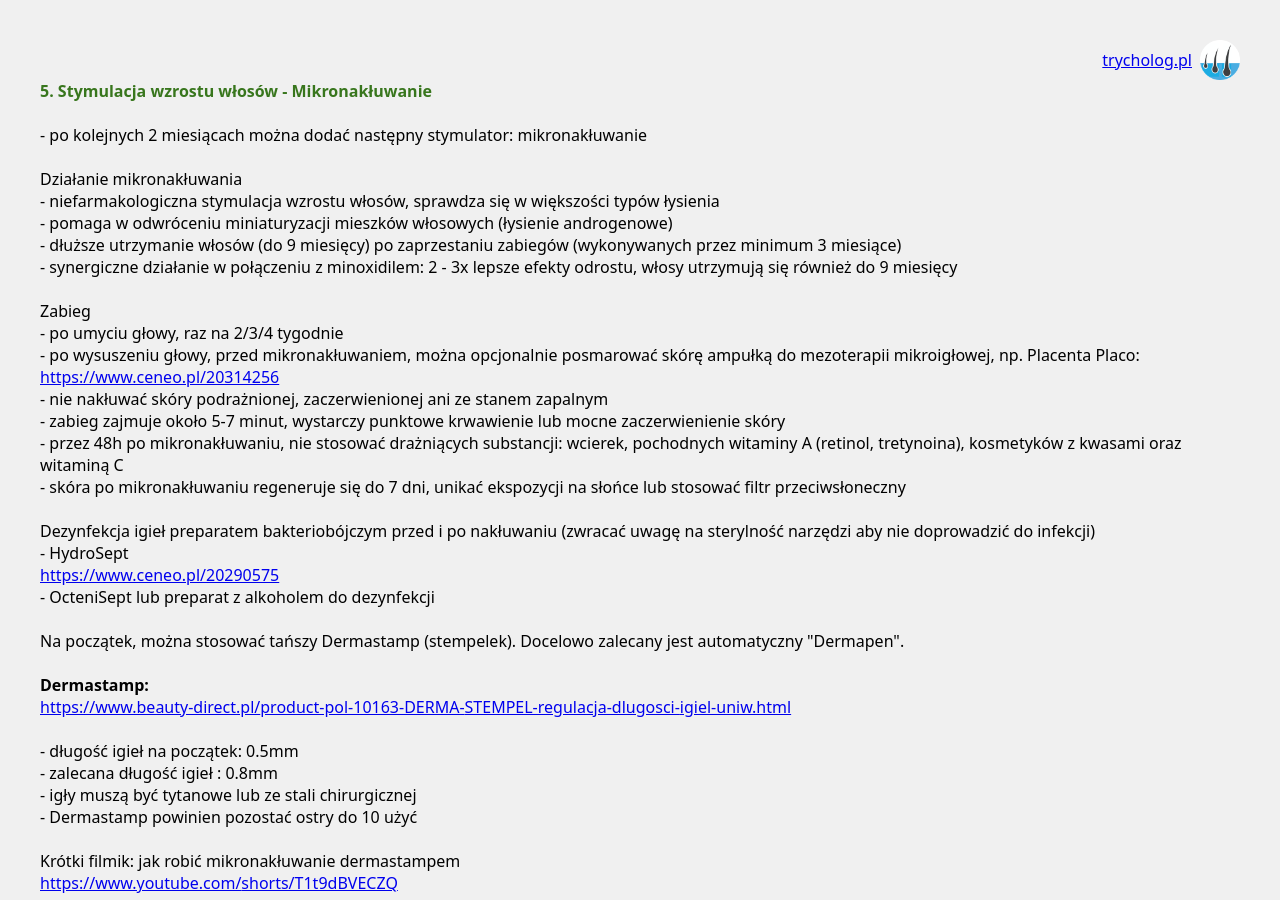
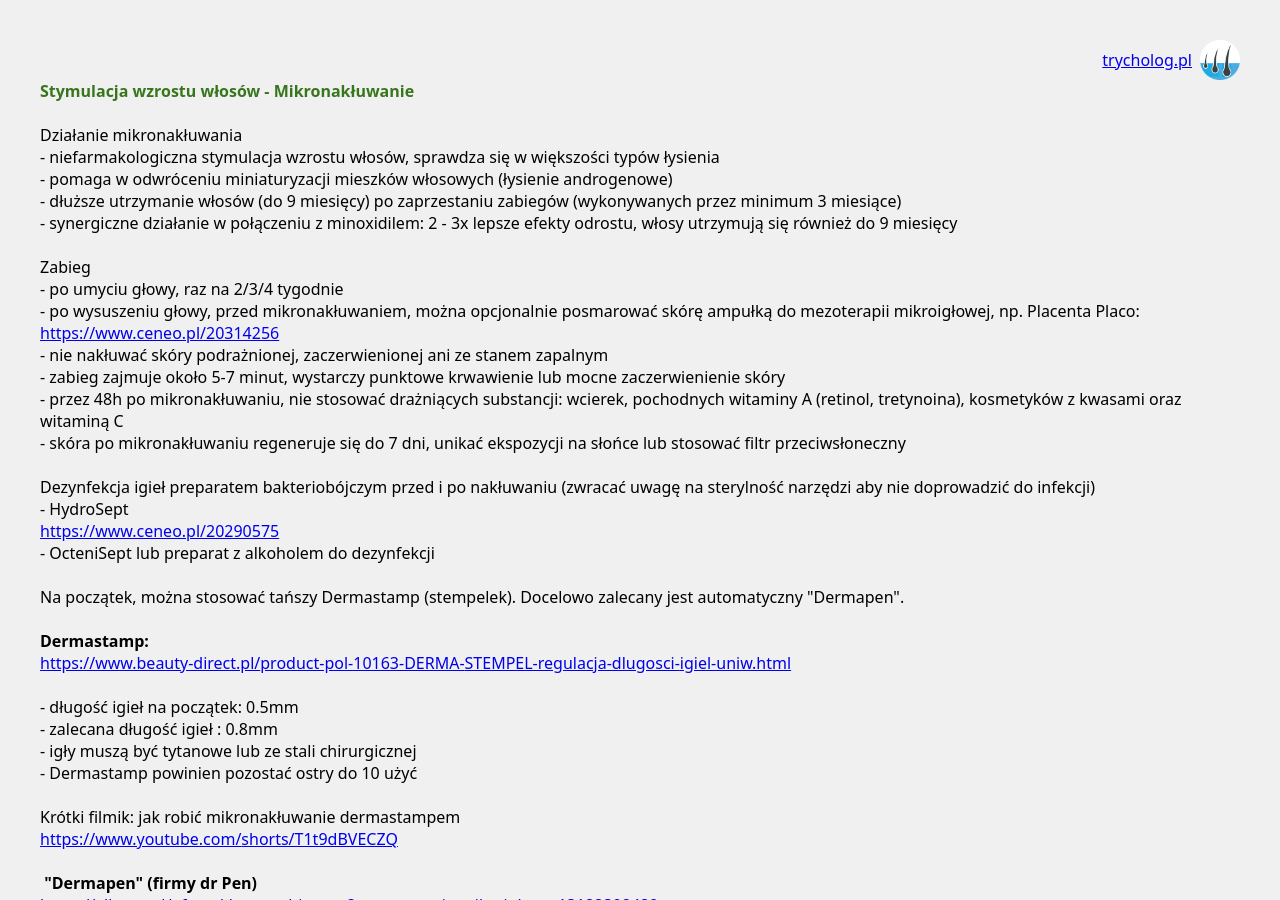
Before and after one commit to feegloo/feegloo.github.io, a Jekyll site: the page built from mikronakluwanie/index.html, in a window 1280 px wide and 900 px high. Built offline with Jekyll 4.4.1, drawn with Linux system fonts in a browser that asks for light colours.

Commit message:
mikronakłuwanie pt2

```diff
--- a/mikronakluwanie/index.html
+++ b/mikronakluwanie/index.html
@@ -6,14 +6,12 @@
 <div>
     <div>
         <div><b>
-                <font color="#38761d">5. Stymulacja wzrostu włosów - Mikronakłuwanie</font>
+                <font color="#38761d">Stymulacja wzrostu włosów - Mikronakłuwanie</font>
             </b></div>
     </div>
     <div>
         <div>
             <div>
-                <div><br></div>
-                <div>- po kolejnych 2 miesiącach można dodać następny stymulator: mikronakłuwanie</div>
                 <div><br>Działanie mikronakłuwania</div>
                 <div>- niefarmakologiczna stymulacja wzrostu włosów, sprawdza się w większości typów łysienia</div>
             </div>
```
